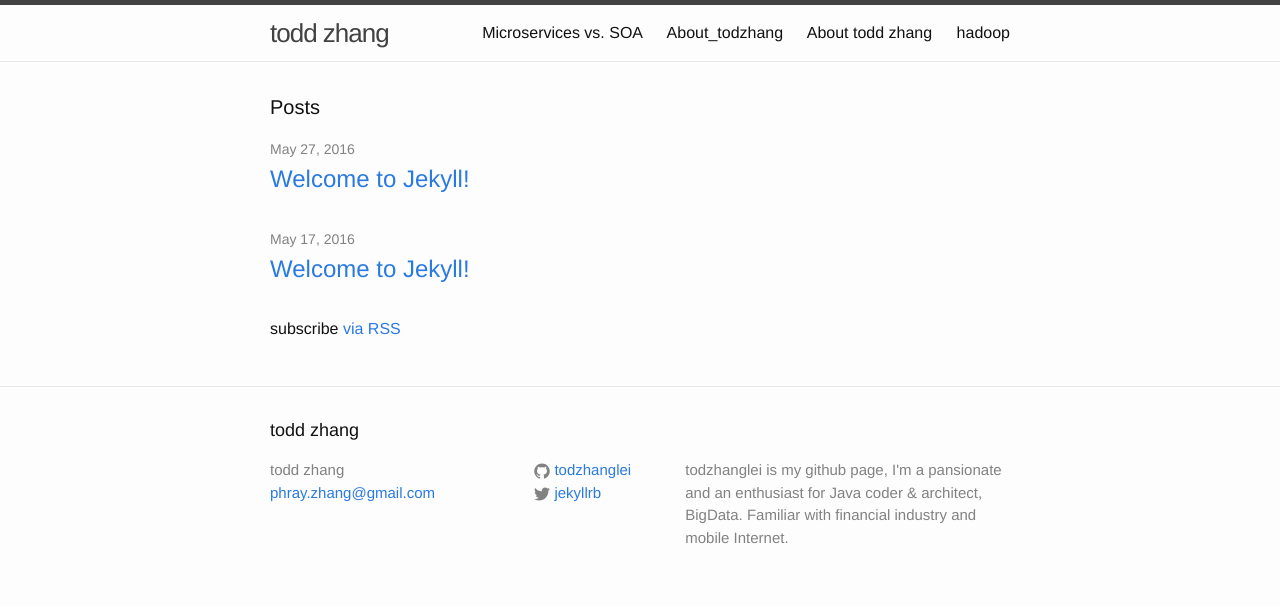
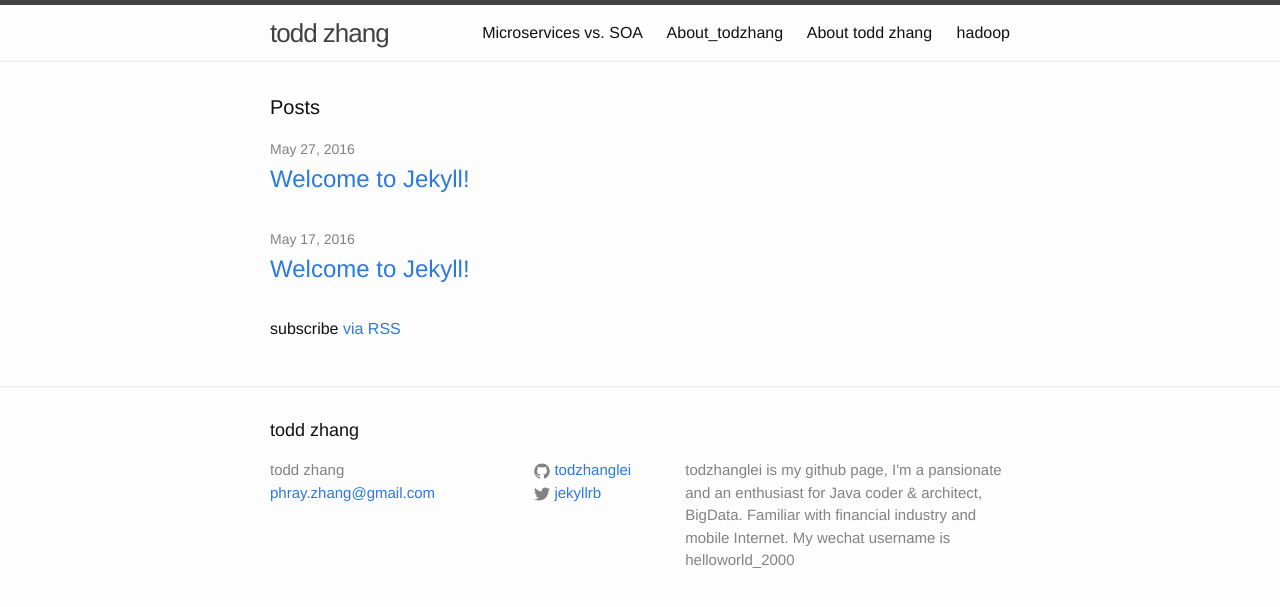
Before and after one commit to CloudsDocker/todzhanglei.github.io, a Jekyll site: the page built from index.html, in a window 1280 px wide. Shown: the top 607 px of the page. Built offline with Jekyll 4.4.1, drawn with Linux system fonts in a browser that asks for light colours.

Commit message:
Update _config.yml

```diff
--- a/_config.yml
+++ b/_config.yml
@@ -9,12 +9,13 @@
 title: todd zhang
 email: phray.zhang@gmail.com
 description: > # this means to ignore newlines until "baseurl:"
-  todzhanglei is my github page, I'm a pansionate and an enthusiast for Java coder & architect, BigData.
-  Familiar with financial industry and mobile Internet.
+  todzhanglei is my github page, I'm a pansionate and an enthusiast for
+  Java coder & architect, BigData.
+  Familiar with financial industry and mobile Internet. My wechat username is helloworld_2000
 baseurl: "" # the subpath of your site, e.g. /blog
 url: "http://yourdomain.com" # the base hostname & protocol for your site
 twitter_username: jekyllrb
 github_username: todzhanglei
-wechat_username: helloworld_2000
+
 # Build settings
 markdown: kramdown
```
